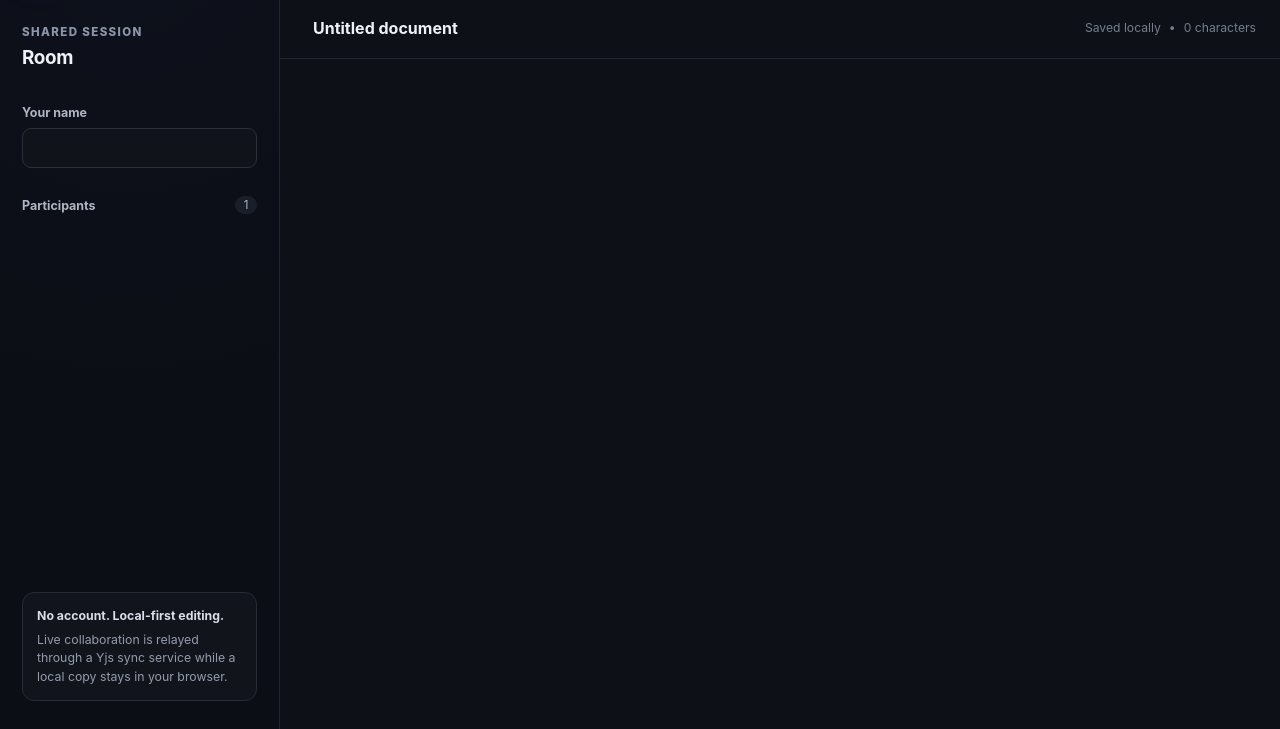
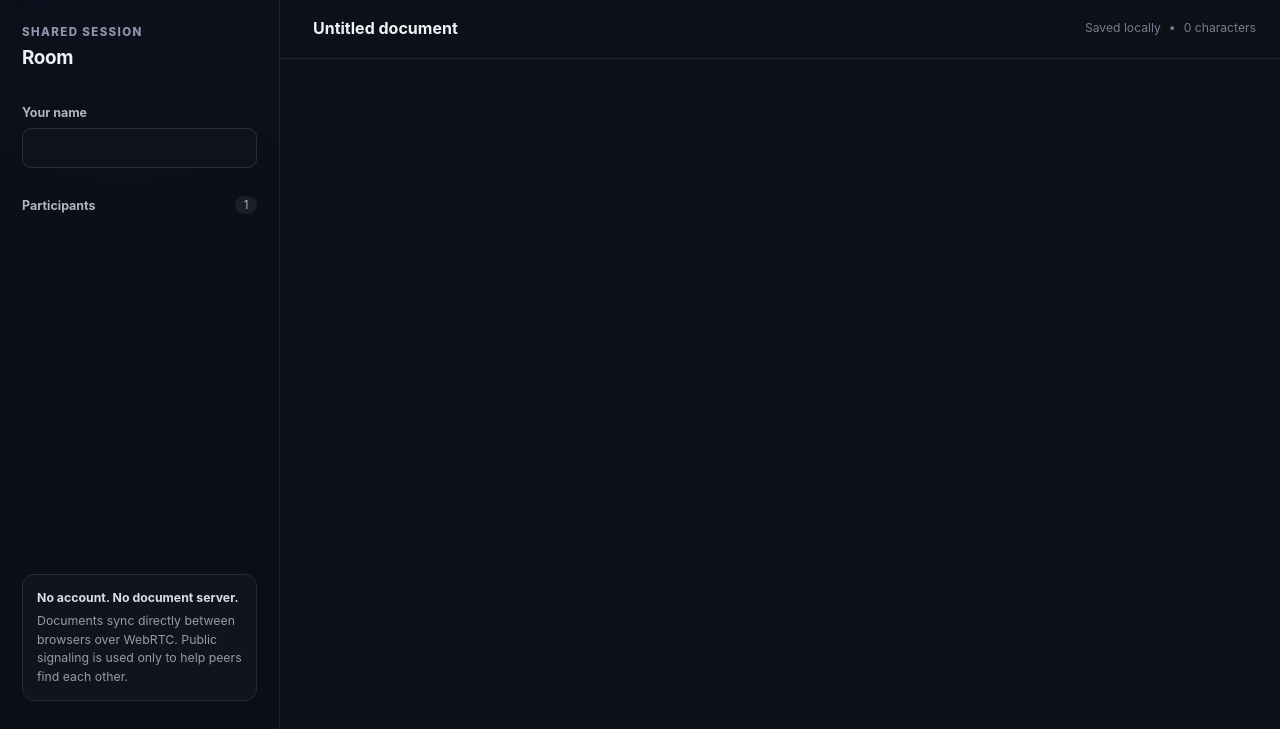
Before and after one commit to bpstr/collabedit, a plain HTML site: page index.html in a window 1280 px wide. Shown: the part 71-800 px from the top of the page. Drawn offline with Linux system fonts and the light colour scheme.

Commit message:
Restore peer-to-peer UI copy

```diff
--- a/index.html
+++ b/index.html
@@ -3,7 +3,7 @@
 <head>
   <meta charset="UTF-8" />
   <meta name="viewport" content="width=device-width, initial-scale=1.0, viewport-fit=cover" />
-  <meta name="description" content="A local-first collaborative text editor with real-time Yjs synchronization." />
+  <meta name="description" content="A backendless, peer-to-peer collaborative text editor." />
   <meta name="theme-color" content="#0b0d12" />
   <title>CollabEdit</title>
   <link rel="stylesheet" href="/collabedit/styles.css" />
@@ -48,8 +48,8 @@
         </div>
 
         <div class="privacy-note">
-          <strong>No account. Local-first editing.</strong>
-          <p>Live collaboration is relayed through a Yjs sync service while a local copy stays in your browser.</p>
+          <strong>No account. No document server.</strong>
+          <p>Documents sync directly between browsers over WebRTC. Public signaling is used only to help peers find each other.</p>
         </div>
       </aside>
 
```
